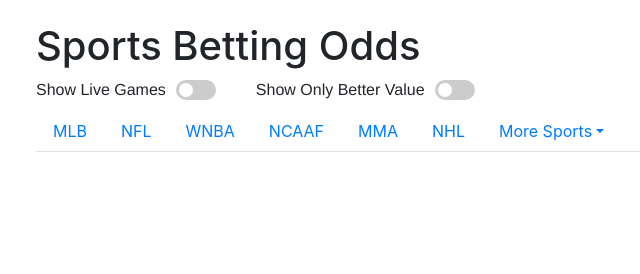
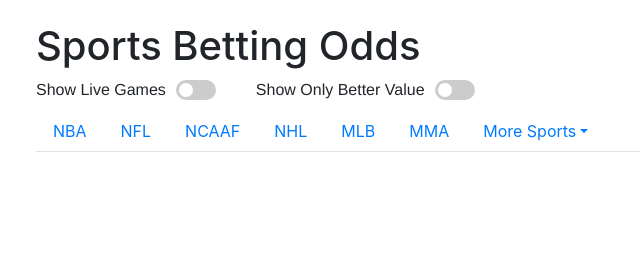
Before and after one commit to rahulShahCode/oddscomparisontool, a Flask app: template app/templates/odds.html in a window 1280 px wide. Shown: the part 26-300 px from the top of the page, without its empty margins (49-689 px from the left). Run offline with Flask 3, Linux system fonts and the light colour scheme; the template is opened without the code that fills it, so the values that code supplies are empty; some libraries are stand-ins or nearby versions.

Commit message:
Updated css for firefox compatibility. Updated active sports tab

```diff
--- a/app/static/css/styles.css
+++ b/app/static/css/styles.css
@@ -136,3 +136,9 @@
     align-items: center;
     gap: 20px; /* Add some spacing between the switches */
 }
+/* Target only Firefox using the @-moz-document rule */
+@-moz-document url-prefix() {
+    h1, h2, h3, h4, h5, h6 {
+      font-weight: 600 !important;
+    }
+  }
--- a/app/static/js/scripts.js
+++ b/app/static/js/scripts.js
@@ -4,7 +4,7 @@
 
     // Function to convert New York time to UTC
     function convertToUTC(newYorkTime) {
-        let nyDate = new Date(newYorkTime + ' GMT-0400'); // Adjust for EDT or EST as needed
+        let nyDate = new Date(newYorkTime.replace("Start Time: ", "") + ' GMT-0400'); // Adjust for EDT or EST as needed
         return nyDate.toISOString();
     }
 
--- a/app/templates/odds.html
+++ b/app/templates/odds.html
@@ -32,29 +32,30 @@
             Last Updated: {{ last_updated }}
         </div>
         <ul class="nav nav-tabs">
+
             <li class="nav-item">
-                <a class="nav-link {{ 'active' if sport == 'baseball_mlb' else '' }}"
-                    href="/?sport=baseball_mlb">MLB</a>
+                <a class="nav-link {{ 'active' if sport == 'basketball_nba' else '' }}"
+                    href="/?sport=basketball_nba">NBA</a>
             </li>
             <li class="nav-item">
                 <a class="nav-link {{ 'active' if sport == 'americanfootball_nfl' else '' }}"
                     href="/?sport=americanfootball_nfl">NFL</a>
             </li>
             <li class="nav-item">
-                <a class="nav-link {{ 'active' if sport == 'basketball_wnba' else '' }}"
-                    href="/?sport=basketball_wnba">WNBA</a>
-            </li>
-            <li class="nav-item">
                 <a class="nav-link {{ 'active' if sport == 'americanfootball_ncaaf' else '' }}"
                     href="/?sport=americanfootball_ncaaf">NCAAF</a>
             </li>
             <li class="nav-item">
+                <a class="nav-link {{ 'active' if sport == 'icehockey_nhl' else '' }}"
+                    href="/?sport=icehockey_nhl">NHL</a>
+            </li>
+            <li class="nav-item">
+                <a class="nav-link {{ 'active' if sport == 'baseball_mlb' else '' }}"
+                    href="/?sport=baseball_mlb">MLB</a>
+            </li>
+            <li class="nav-item">
                 <a class="nav-link {{ 'active' if sport == 'mma_mixed_martial_arts' else '' }}"
                     href="/?sport=mma_mixed_martial_arts">MMA</a>
-            </li>
-            <li class="nav-item">
-                <a class="nav-link {{ 'active' if sport == 'icehockey_nhl' else '' }}"
-                    href="/?sport=icehockey_nhl">NHL</a>
             </li>
             <li class="nav-item dropdown">
                 <a class="nav-link dropdown-toggle" data-toggle="dropdown" href="#" role="button" aria-haspopup="true"
```
